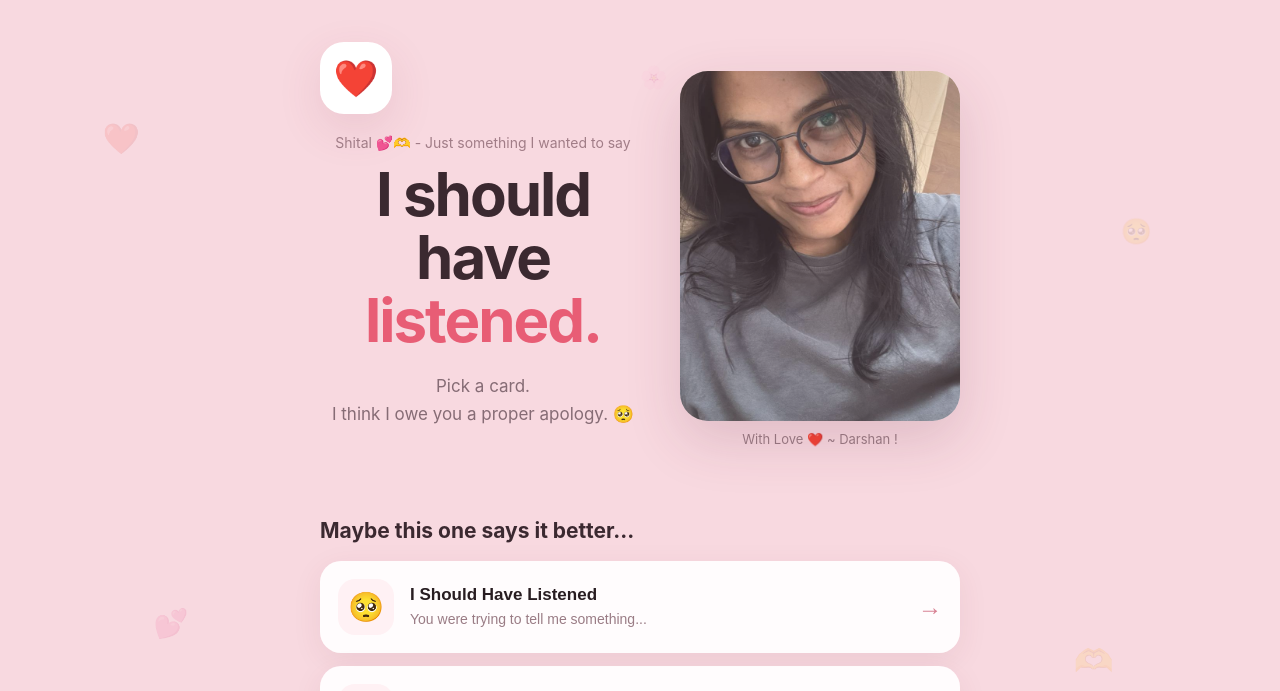
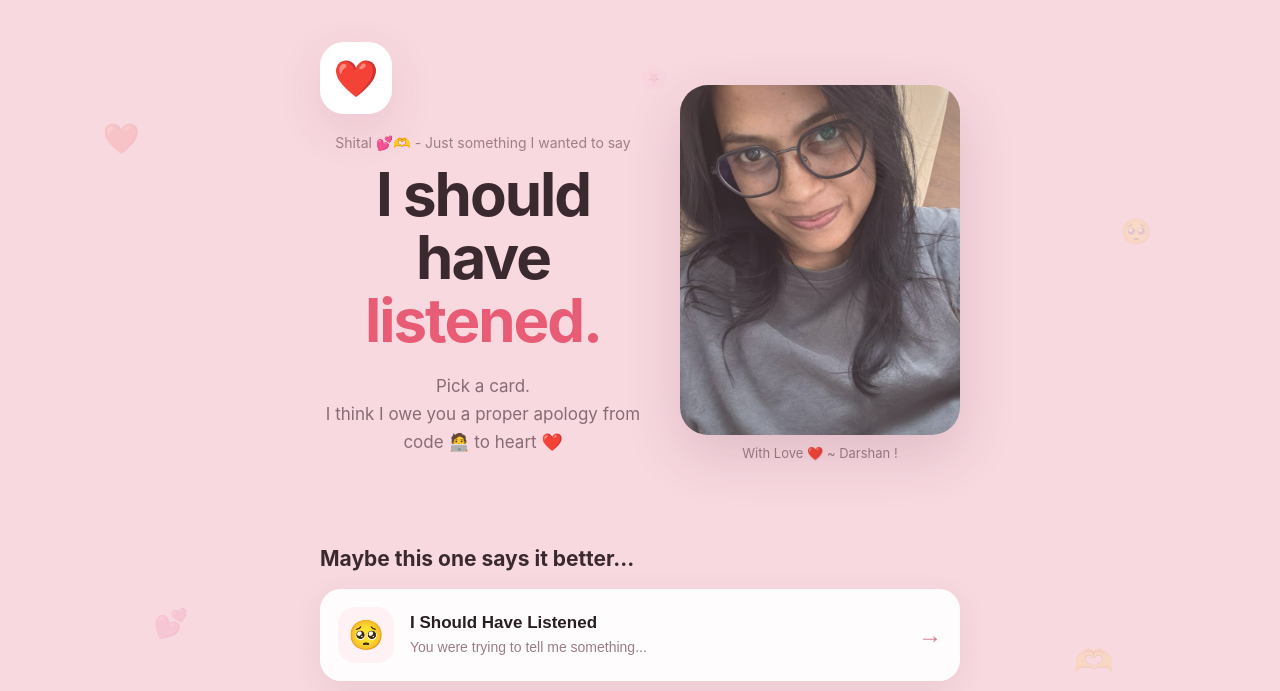
Before and after one commit to gaikwaddarshan0111/darshan0111, a FastAPI app: page / in a window 1280 px wide. Shown: the top 691 px of the page. Run offline with FastAPI, Linux system fonts and the light colour scheme.

Commit message:
Deploy apology card app picture with code

```diff
--- a/templates/index.html
+++ b/templates/index.html
@@ -64,7 +64,7 @@
 
                 <p class="subtitle">
                     Pick a card.<br>
-                    I think I owe you a proper apology. 🥺
+                    I think I owe you a proper apology from code 🧑‍💻 to heart ❤️
                 </p>
 
             </div>
```
